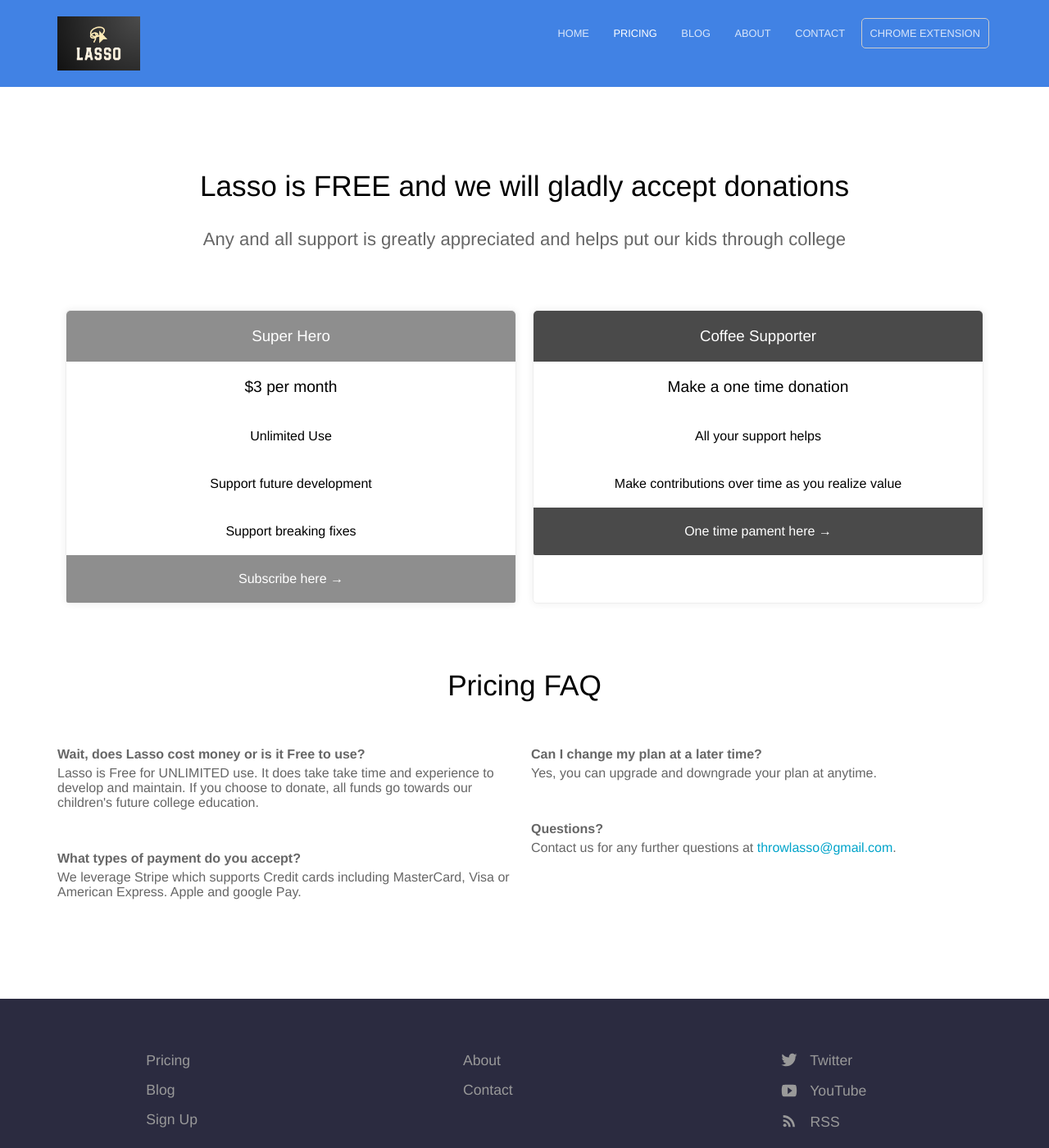
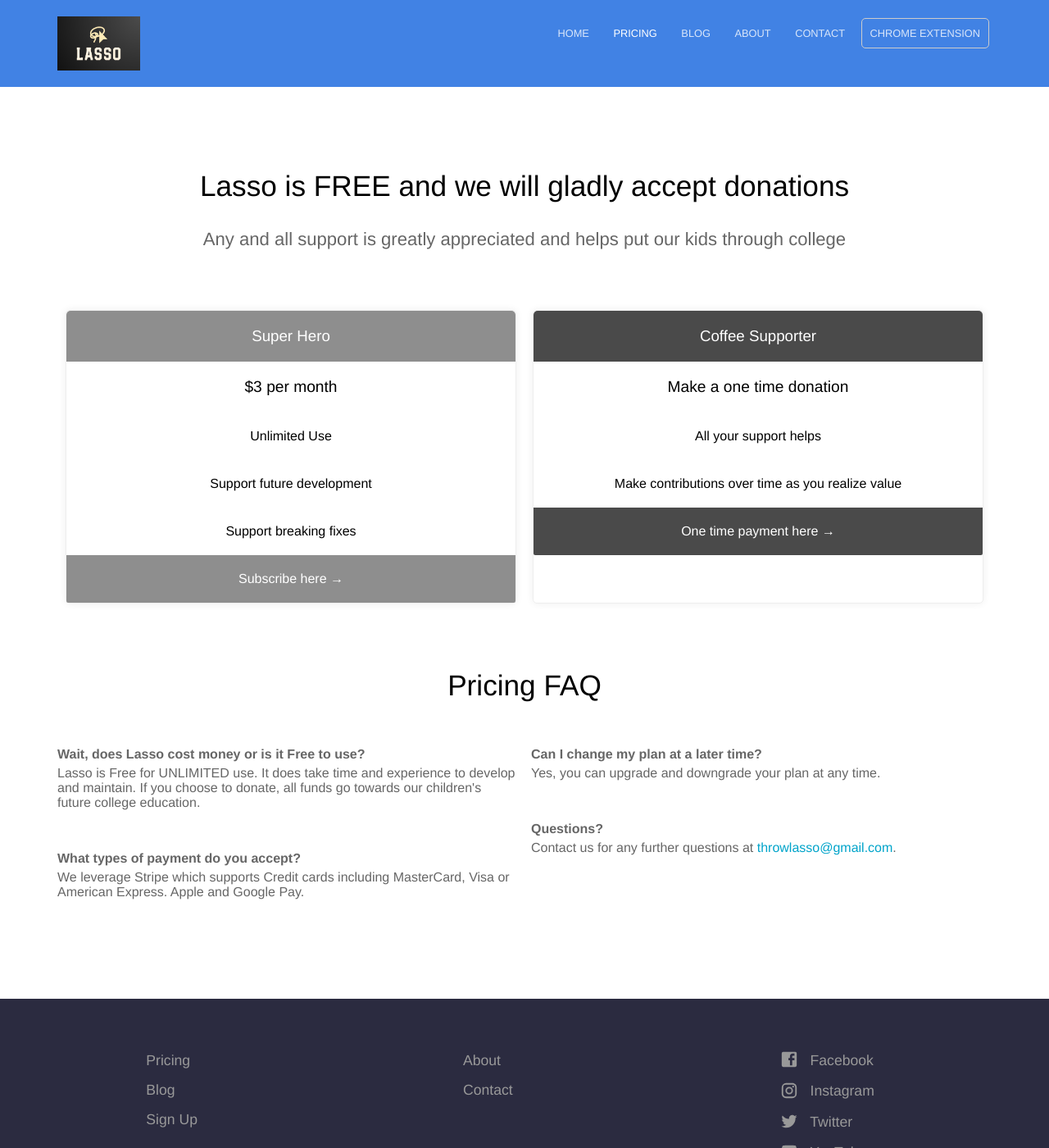
Before and after one commit to throwlasso/throwlasso.github.io, a Jekyll site: the page built from pricing.html, in a window 1280 px wide and 1400 px high. Shown: the whole window at 82% size. Built offline with Jekyll 4.4.1, drawn with Linux system fonts in a browser that asks for light colours.

Commit message:
fixed some spelling, added instagram and facebook

```diff
--- a/_config.yml
+++ b/_config.yml
@@ -16,7 +16,7 @@
 author:
   name: Lasso
   email: throwlasso@gmail.com
-  twitter: # twitter username without the @ symbol
+  twitter: throwlasso
 social:
   name: Lasso
   links:
@@ -90,7 +90,7 @@
 _select_data:
   social_icons:
     # - Facebook
-    # - Instagram
+    - Instagram
     # - LinkedIn
     # - Pinterest
     # - Tumblr
--- a/pricing.html
+++ b/pricing.html
@@ -28,15 +28,15 @@
         highlight: false
     call_to_action:
       link: https://www.buymeacoffee.com/throwlasso
-      text: One time pament here
+      text: One time payment here
 
 faq:
   - question: Wait, does Lasso cost money or is it Free to use?
-    answer: Lasso is Free for UNLIMITED use.  It does take take time and experience to develop and maintain.  If you choose to donate, all funds go towards our children's future college education.
+    answer: Lasso is Free for UNLIMITED use.  It does take time and experience to develop and maintain.  If you choose to donate, all funds go towards our children's future college education.
   - question: What types of payment do you accept?
-    answer: We leverage Stripe which supports Credit cards including MasterCard, Visa or American Express. Apple and google Pay.
+    answer: We leverage Stripe which supports Credit cards including MasterCard, Visa or American Express. Apple and Google Pay.
   - question: Can I change my plan at a later time?
-    answer: Yes, you can upgrade and downgrade your plan at anytime.
+    answer: Yes, you can upgrade and downgrade your plan at any time.
   - question: Questions?
     answer: Contact us for any further questions at <a href="#">throwlasso@gmail.com</a>.
 ---
```
Also changed, not shown: _data/footer.yml (+8 -4 lines).
